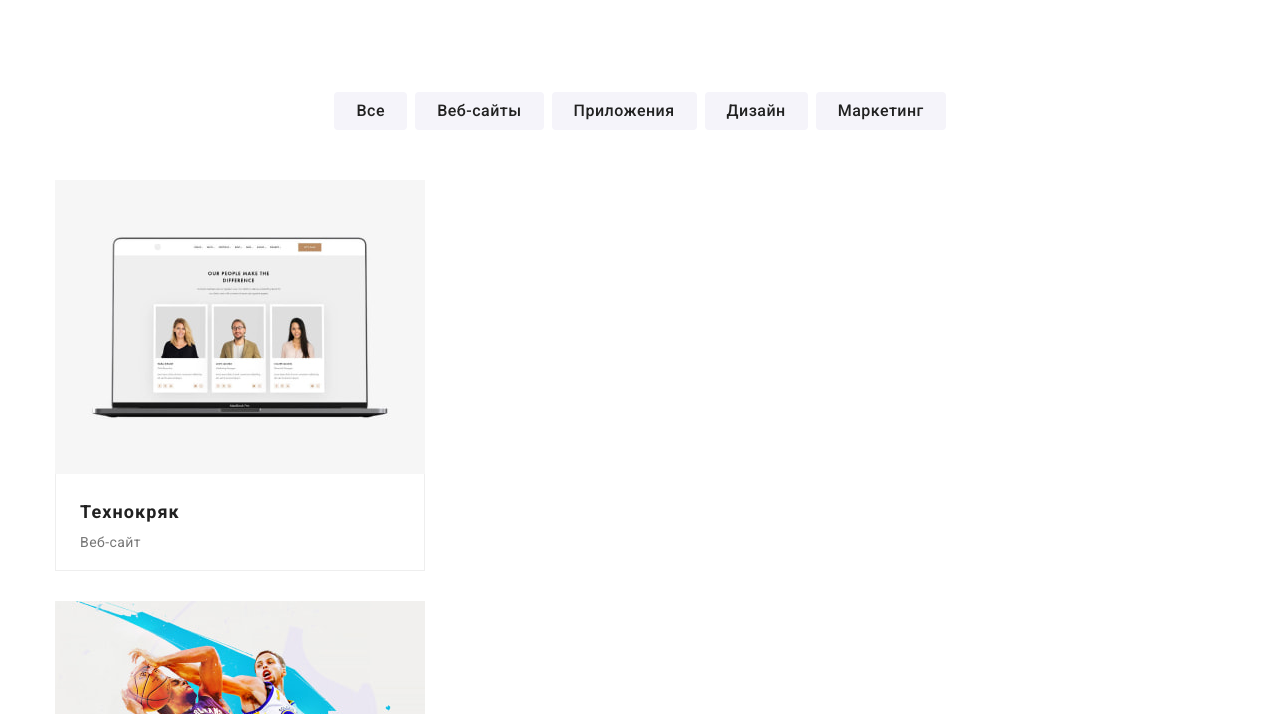
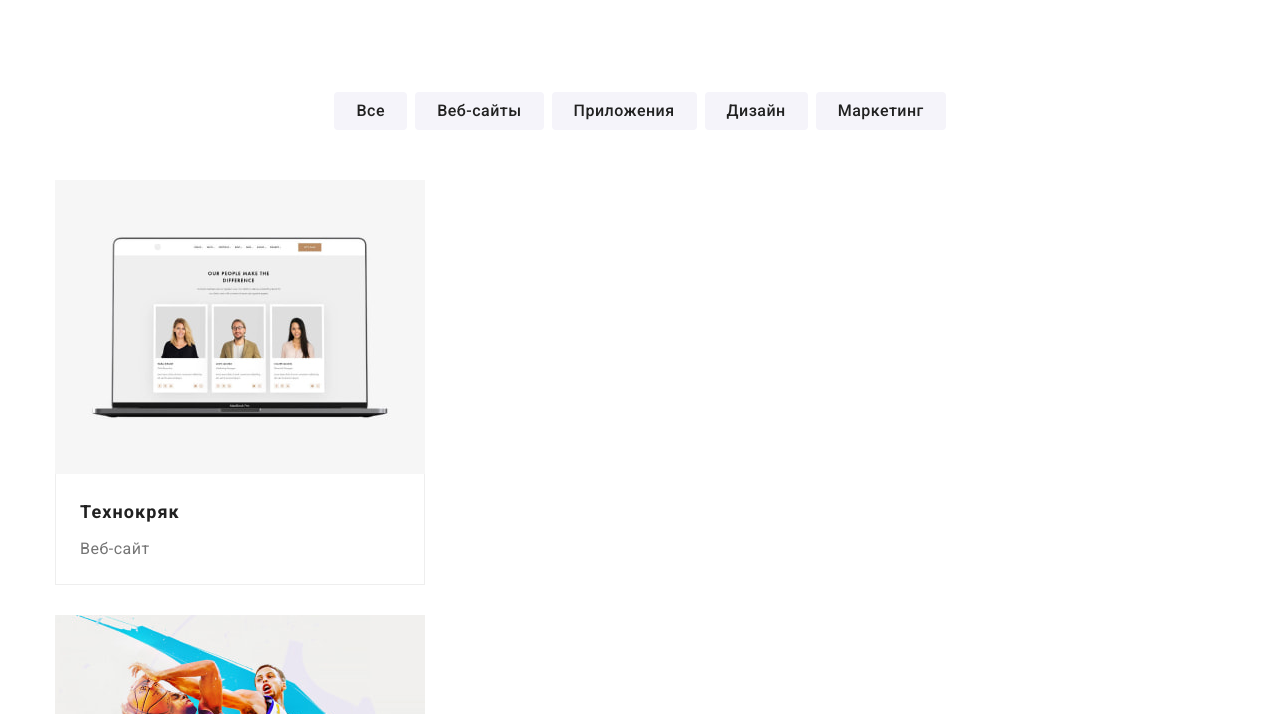
Before and after one commit to SakydonDmytro/-goit-markup-hw-08, a plain HTML site: page portfolio.html in a window 1280 px wide. Shown: the part 86-800 px from the top of the page. Drawn offline with nearby package versions, Linux system fonts and the light colour scheme; files that its build step writes are made by us from their sources.

Commit message:
update portfolio

```diff
--- a/scss/layouts/_portfolio.scss
+++ b/scss/layouts/_portfolio.scss
@@ -111,8 +111,8 @@
 }
 
 .portfolio-item-class {
-    // font-size: 16px;
-    // line-height: 1.88;
+    font-size: 16px;
+    line-height: 1.88;
     letter-spacing: 0.03em;
     color: var(--secondary-text-color);
 }
```
